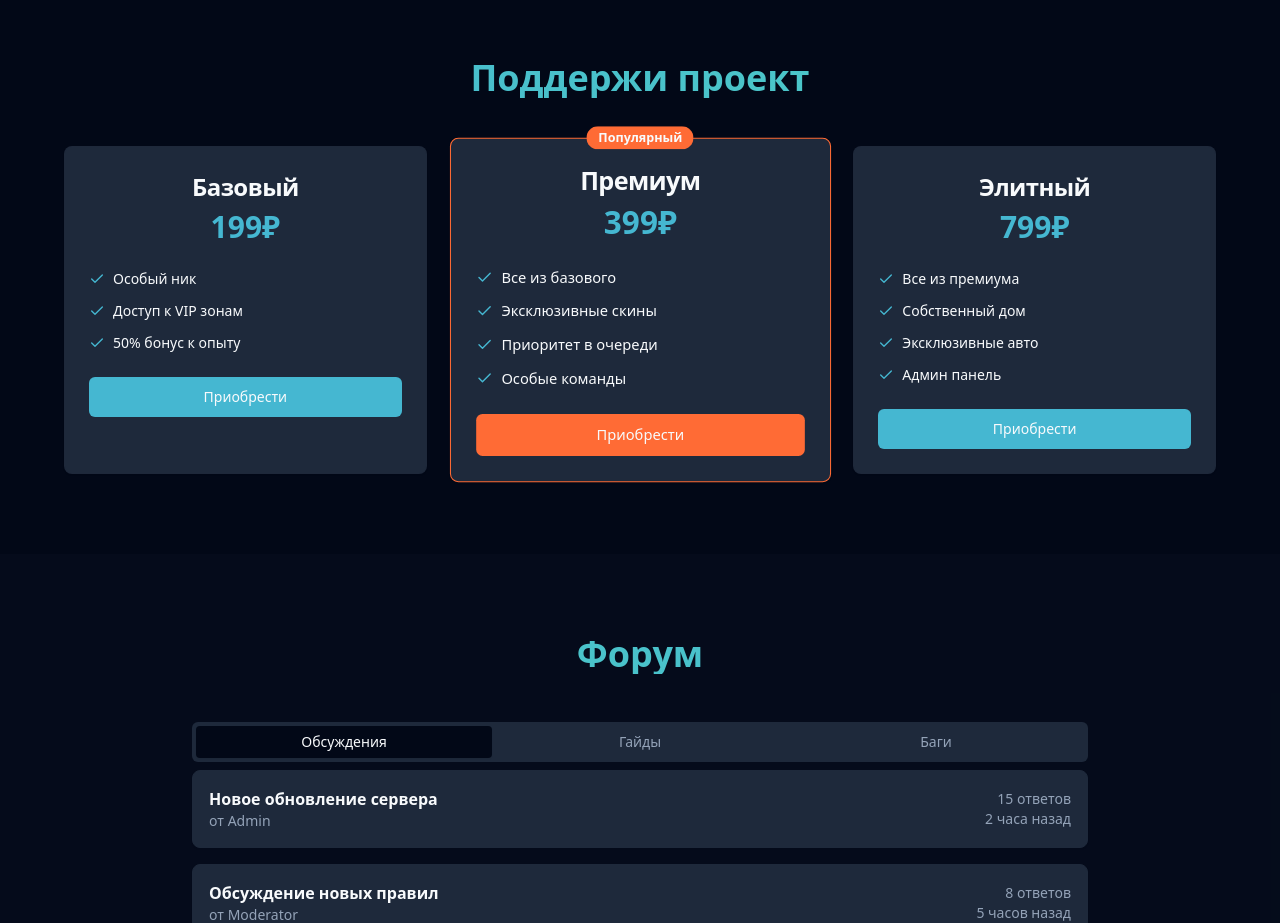
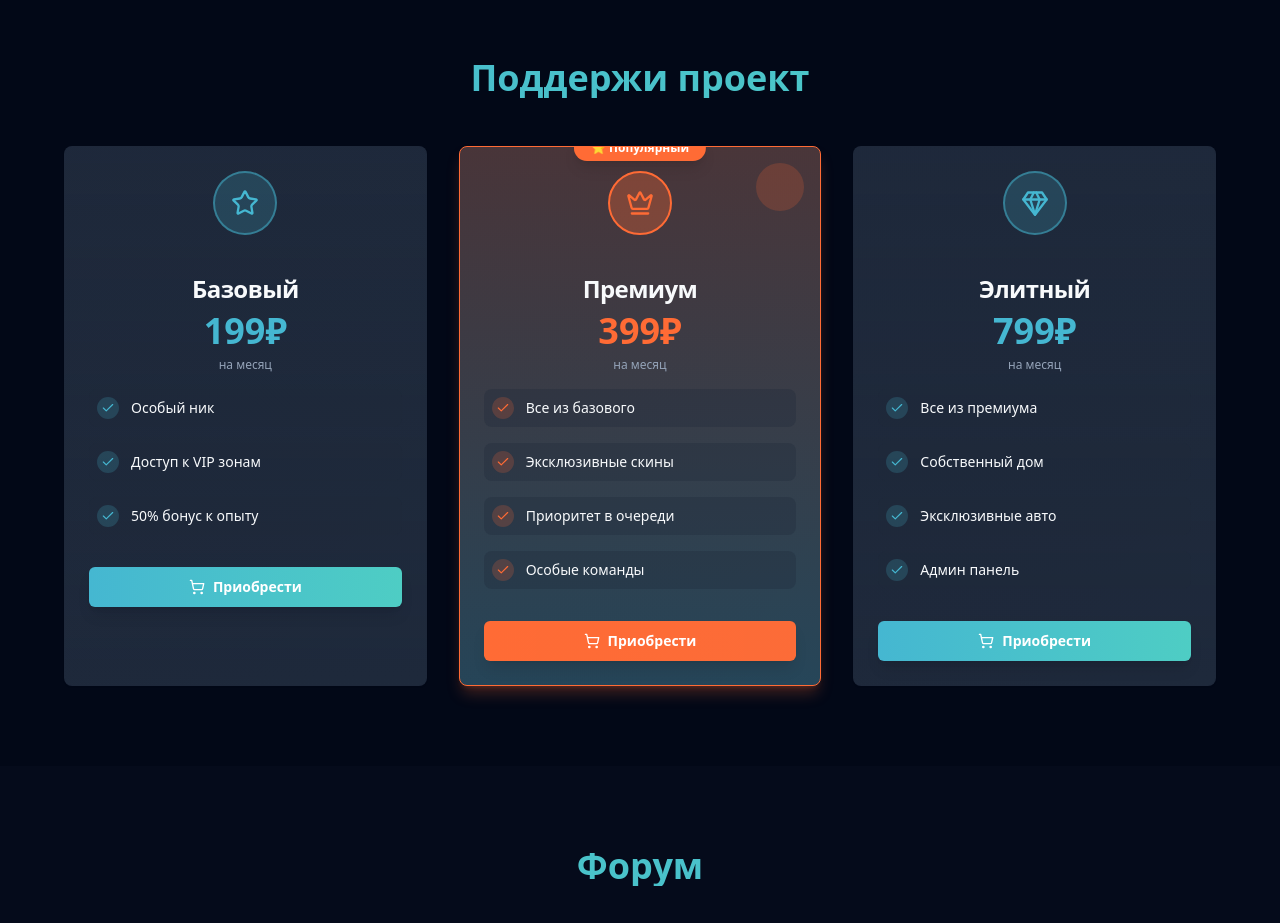
Before and after one commit to pr-poehali-dev/samp-gaming-site, a React (Vite) app: page / in a window 1280 px wide. Shown: the part 1340-2263 px from the top of the page. Built offline with nearby package versions, Linux system fonts and the light colour scheme.

Commit message:
Разработка дизайна карточек

```diff
--- a/src/pages/Index.tsx
+++ b/src/pages/Index.tsx
@@ -192,32 +192,71 @@ const Index = () => {
                   popular: false
                 }
               ].map((plan, index) => (
-                <Card key={index} className={`relative ${plan.popular ? 'border-gaming-orange scale-105' : 'border-border/50'}`}>
+                <Card key={index} className={`relative overflow-hidden group hover:scale-105 transition-all duration-300 ${
+                  plan.popular
+                    ? 'bg-gradient-to-b from-gaming-orange/20 to-gaming-cyan/20 border-gaming-orange shadow-lg shadow-gaming-orange/25'
+                    : 'bg-gradient-to-b from-card/80 to-card hover:from-gaming-blue/10 hover:to-gaming-cyan/10 border-border/50 hover:border-gaming-cyan/50'
+                }`}>
+                  <div className="absolute inset-0 bg-gradient-to-br from-gaming-electric/5 to-transparent" />
+
                   {plan.popular && (
-                    <Badge className="absolute -top-3 left-1/2 -translate-x-1/2 bg-gaming-orange">
-                      Популярный
-                    </Badge>
+                    <>
+                      <Badge className="absolute -top-3 left-1/2 -translate-x-1/2 bg-gaming-orange text-white font-bold px-4 py-1 shadow-lg">
+                        ⭐ Популярный
+                      </Badge>
+                      <div className="absolute top-4 right-4 w-12 h-12 bg-gaming-orange/20 rounded-full animate-pulse" />
+                    </>
                   )}
-                  <CardHeader className="text-center">
-                    <CardTitle className="text-2xl">{plan.name}</CardTitle>
-                    <div className="text-3xl font-bold text-gaming-cyan">{plan.price}</div>
+
+                  <CardHeader className="text-center relative z-10 pb-4">
+                    <div className="mb-4">
+                      <div className={`w-16 h-16 mx-auto rounded-full flex items-center justify-center mb-4 ${
+                        plan.popular
+                          ? 'bg-gaming-orange/30 border-2 border-gaming-orange'
+                          : 'bg-gaming-cyan/20 border-2 border-gaming-cyan/50'
+                      }`}>
+                        <Icon
+                          name={plan.popular ? "Crown" : index === 0 ? "Star" : "Gem"}
+                          size={28}
+                          className={plan.popular ? "text-gaming-orange" : "text-gaming-cyan"}
+                        />
+                      </div>
+                    </div>
+                    <CardTitle className="text-2xl mb-2">{plan.name}</CardTitle>
+                    <div className={`text-4xl font-bold mb-2 ${plan.popular ? 'text-gaming-orange' : 'text-gaming-cyan'}`}>
+                      {plan.price}
+                    </div>
+                    <p className="text-xs text-muted-foreground">на месяц</p>
                   </CardHeader>
-                  <CardContent>
-                    <ul className="space-y-3 mb-6">
+
+                  <CardContent className="relative z-10">
+                    <div className="space-y-4 mb-8">
                       {plan.features.map((feature, i) => (
-                        <li key={i} className="flex items-center gap-2">
-                          <Icon name="Check" size={16} className="text-gaming-cyan" />
-                          <span className="text-sm">{feature}</span>
-                        </li>
+                        <div key={i} className="flex items-center gap-3 p-2 rounded-lg bg-card/30">
+                          <div className={`p-1 rounded-full ${plan.popular ? 'bg-gaming-orange/20' : 'bg-gaming-cyan/20'}`}>
+                            <Icon
+                              name="Check"
+                              size={14}
+                              className={plan.popular ? "text-gaming-orange" : "text-gaming-cyan"}
+                            />
+                          </div>
+                          <span className="text-sm font-medium">{feature}</span>
+                        </div>
                       ))}
-                    </ul>
+                    </div>
+
                     <Button
-                      className={`w-full ${plan.popular
-                        ? 'bg-gaming-orange hover:bg-gaming-orange/90'
-                        : 'bg-gaming-cyan hover:bg-gaming-cyan/90'
+                      className={`w-full relative overflow-hidden font-bold text-white shadow-lg transition-all duration-300 ${
+                        plan.popular
+                          ? 'bg-gradient-to-r from-gaming-orange to-gaming-orange/80 hover:from-gaming-orange/90 hover:to-gaming-orange hover:shadow-gaming-orange/50'
+                          : 'bg-gradient-to-r from-gaming-cyan to-gaming-blue hover:from-gaming-cyan/90 hover:to-gaming-blue/90 hover:shadow-gaming-cyan/30'
                       }`}
                     >
-                      Приобрести
+                      <span className="relative z-10 flex items-center justify-center gap-2">
+                        <Icon name="ShoppingCart" size={18} />
+                        Приобрести
+                      </span>
+                      <div className="absolute inset-0 bg-white/10 transform scale-x-0 group-hover:scale-x-100 transition-transform duration-300 origin-left" />
                     </Button>
                   </CardContent>
                 </Card>
```
